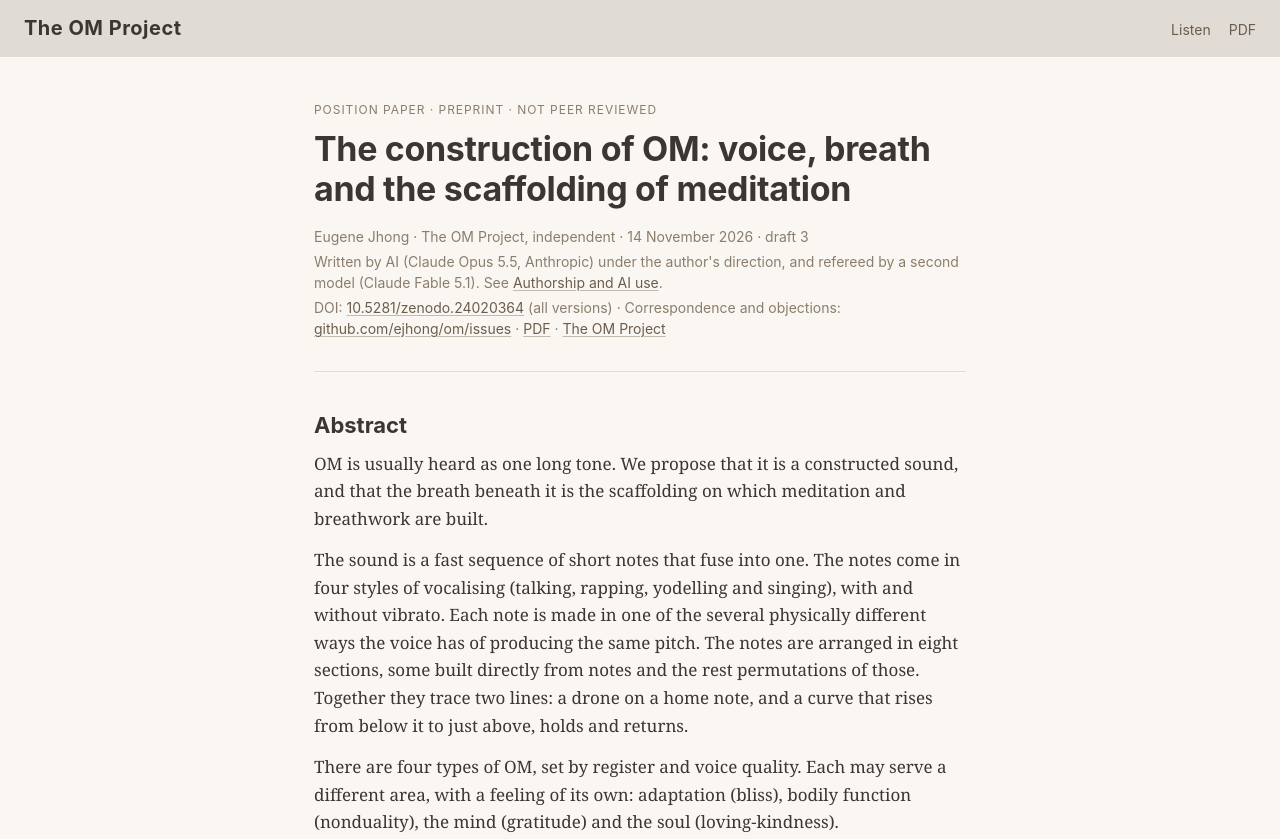
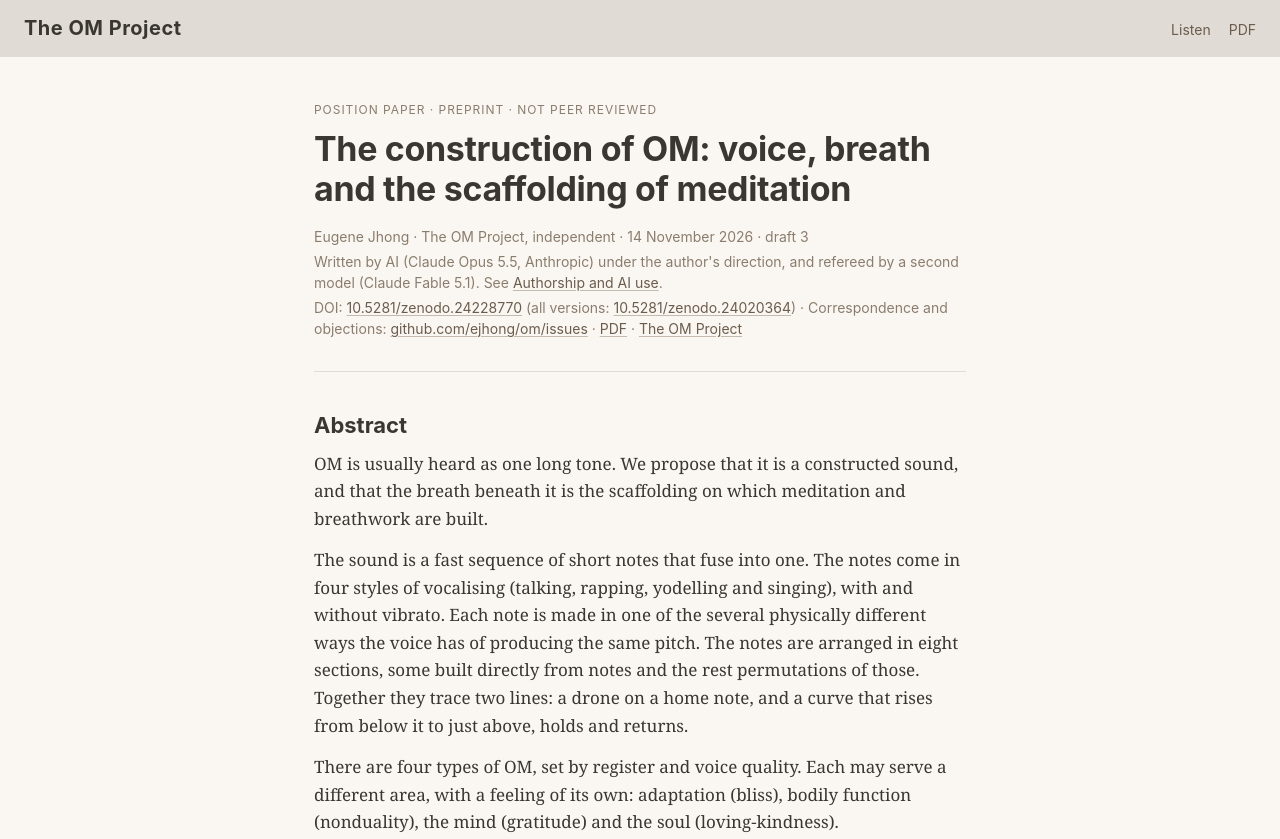
Before and after one commit to ejhong/om, a plain HTML site: page om_paper.html in a window 1280 px wide. Shown: the top 839 px of the page. Drawn offline with Linux system fonts and the light colour scheme.

Commit message:
Position paper, draft 3: DOI 10.5281/zenodo.24228770
Adds draft 3's Zenodo DOI to the header and the citation_doi tag (which
still pointed at draft 2's). Rebuilt in bmm by paper/build.mjs.

Co-Authored-By: Claude Opus 5.5 <noreply@anthropic.com>
Claude-Session: https://claude.ai/code/session_019zKkovArDKPX3Trd4zhDeq

```diff
--- a/om_paper.html
+++ b/om_paper.html
@@ -21,7 +21,7 @@
 <meta name="citation_author" content="Jhong, Eugene">
 <meta name="citation_publication_date" content="2026/11/06">
 <meta name="citation_pdf_url" content="https://ejhong.github.io/om/om_paper.pdf">
-<meta name="citation_doi" content="10.5281/zenodo.24021098">
+<meta name="citation_doi" content="10.5281/zenodo.24228770">
 <style>
 :root { --bg:#faf7f2; --ink:#3a3632; --muted:#8a7d6d; --bronze:#6b5d4d; --rule:#e0dbd4; --paper:#f2ece4; --stone:#c4bbb0; --bar:#e0dbd4; }
 * { box-sizing: border-box; }
@@ -135,7 +135,7 @@ li:target { background: var(--paper); }
 <main>
 <header class="head"><p class="kicker">Position paper · preprint · not peer reviewed</p><h1>The construction of OM: voice, breath and the scaffolding of meditation</h1><p>Eugene Jhong · The OM Project, independent · 14 November 2026 · draft 3</p>
 <p><em>Written by AI (Claude Opus 5.5, Anthropic) under the author&#39;s direction, and refereed by a second model (Claude Fable 5.1). See <a href="#authorship-and-ai-use">Authorship and AI use</a>.</em></p>
-<p>DOI: <a href="https://doi.org/10.5281/zenodo.24020364">10.5281/zenodo.24020364</a> (all versions) · Correspondence and objections: <a href="https://github.com/ejhong/om/issues">github.com/ejhong/om/issues</a> · <a href="https://ejhong.github.io/om/om_paper.pdf">PDF</a> · <a href="https://ejhong.github.io/om/om_prj.html">The OM Project</a></p>
+<p>DOI: <a href="https://doi.org/10.5281/zenodo.24228770">10.5281/zenodo.24228770</a> (all versions: <a href="https://doi.org/10.5281/zenodo.24020364">10.5281/zenodo.24020364</a>) · Correspondence and objections: <a href="https://github.com/ejhong/om/issues">github.com/ejhong/om/issues</a> · <a href="https://ejhong.github.io/om/om_paper.pdf">PDF</a> · <a href="https://ejhong.github.io/om/om_prj.html">The OM Project</a></p>
 </header><hr>
 <h2 id="abstract">Abstract</h2>
 <p>OM is usually heard as one long tone. We propose that it is a constructed sound, and that the breath beneath it is the scaffolding on which meditation and breathwork are built.</p>
```
Also changed, not shown: 1 other file.
